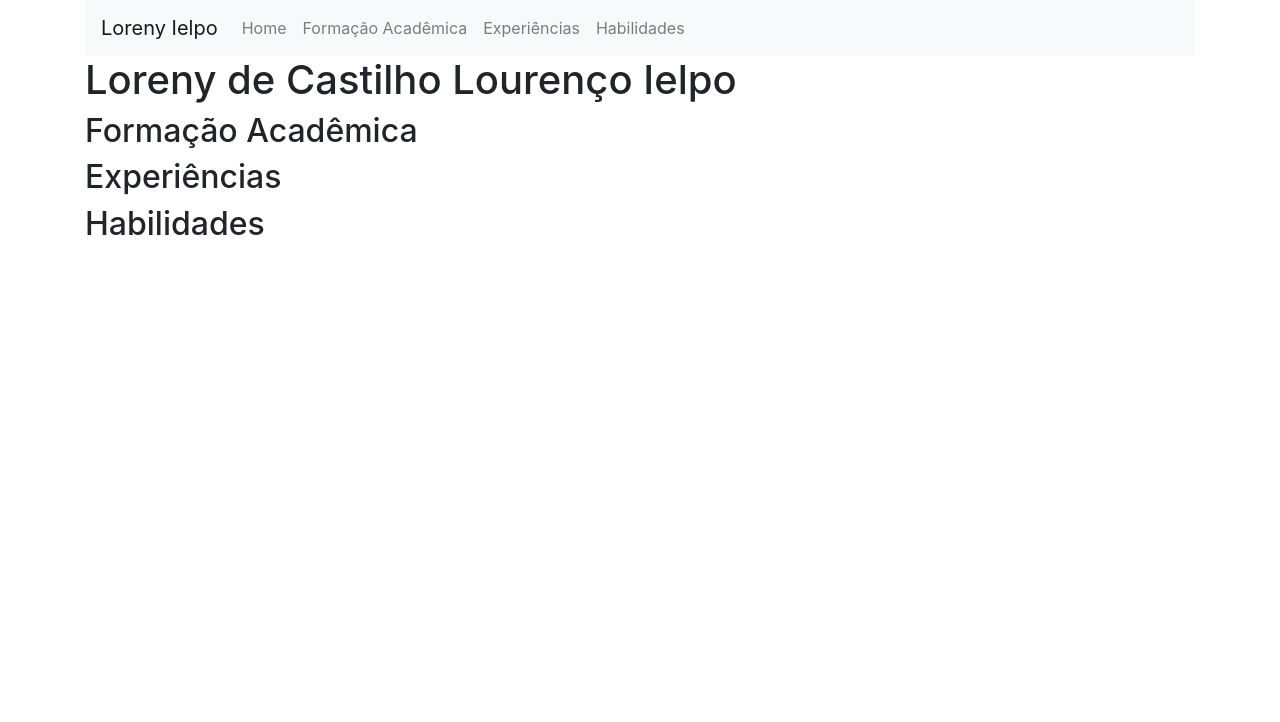
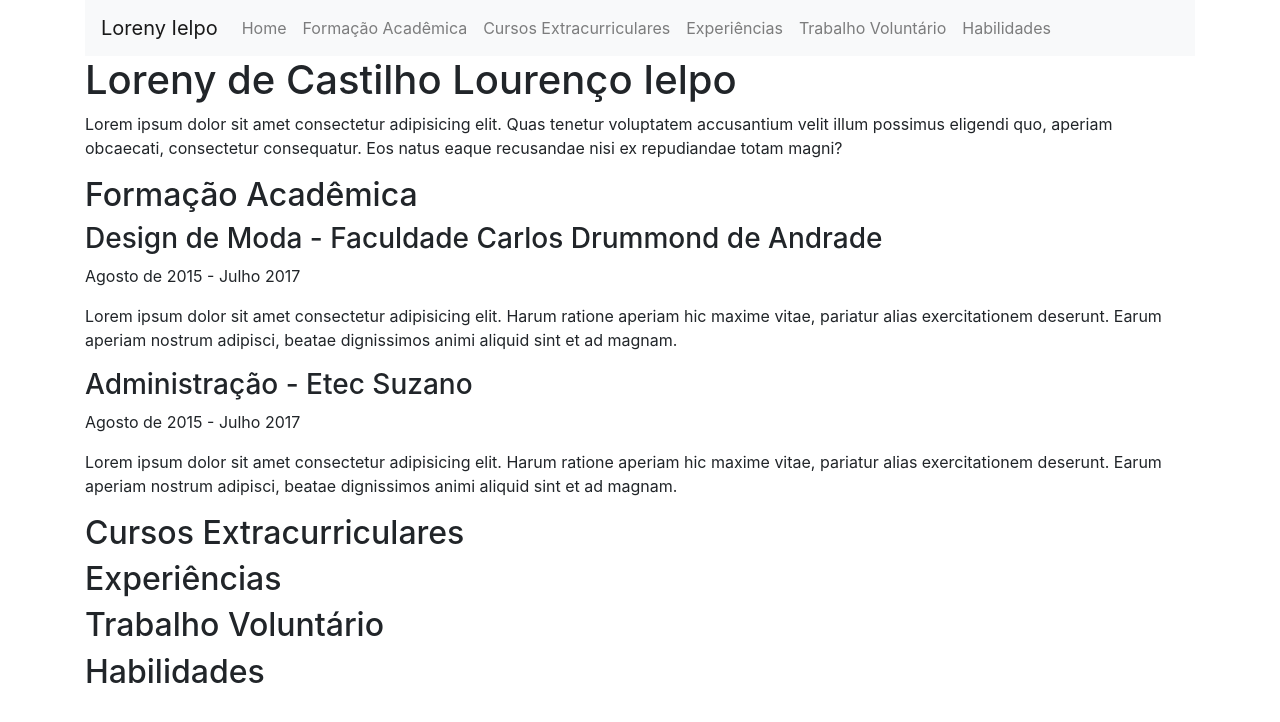
Before and after one commit to lorenyielpo/cv-loreny, a plain HTML site: page index.html in a window 1280 px wide. Drawn offline with nearby package versions, Linux system fonts and the light colour scheme.

Commit message:
Estruturas da formação acadêmica e section "cursos " e "voluntariado"

```diff
--- a/index.html
+++ b/index.html
@@ -29,7 +29,9 @@
                     <div class="navbar-nav">
                         <a class="nav-item nav-link" href="#">Home</a>
                         <a class="nav-item nav-link" href="#">Formação Acadêmica</a>
+                        <a class="nav-item nav-link" href="#">Cursos Extracurriculares</a>
                         <a class="nav-item nav-link" href="#">Experiências</a>
+                        <a class="nav-item nav-link" href="#">Trabalho Voluntário</a>
                         <a class="nav-item nav-link" href="#">Habilidades</a>
                     </div>
                 </div>
@@ -37,15 +39,40 @@
         </header>
         <main>
             <h1>Loreny de Castilho Lourenço Ielpo</h1>
+            <p>Lorem ipsum dolor sit amet consectetur adipisicing elit. Quas tenetur voluptatem accusantium velit illum possimus
+                eligendi quo, aperiam obcaecati, consectetur consequatur. Eos natus eaque recusandae nisi ex repudiandae
+                totam magni?</p>
         </main>
         <section>
             <h2>Formação Acadêmica</h2>
+            <div>
+                <h3>Design de Moda - Faculdade Carlos Drummond de Andrade</h3>
+                <p>Agosto de 2015 - Julho 2017</p>
+                <p>Lorem ipsum dolor sit amet consectetur adipisicing elit. Harum ratione aperiam hic maxime vitae, pariatur
+                    alias exercitationem deserunt. Earum aperiam nostrum adipisci, beatae dignissimos animi aliquid sint
+                    et ad magnam.</p>
+            </div>
+            <div>
+                <h3>Administração - Etec Suzano</h3>
+                <p>Agosto de 2015 - Julho 2017</p>
+                <p>Lorem ipsum dolor sit amet consectetur adipisicing elit. Harum ratione aperiam hic maxime vitae, pariatur
+                    alias exercitationem deserunt. Earum aperiam nostrum adipisci, beatae dignissimos animi aliquid sint
+                    et ad magnam.</p>
+            </div>
+        </section>
+        <section>
+            <h2>Cursos Extracurriculares</h2>
         </section>
         <section>
             <h2>Experiências</h2>
         </section>
         <aside>
-            <h2>Habilidades</h2>
+            <div>
+                <h2>Trabalho Voluntário</h2>
+            </div>
+            <div>
+                <h2>Habilidades</h2>
+            </div>
         </aside>
     </div>
 </body>
```
